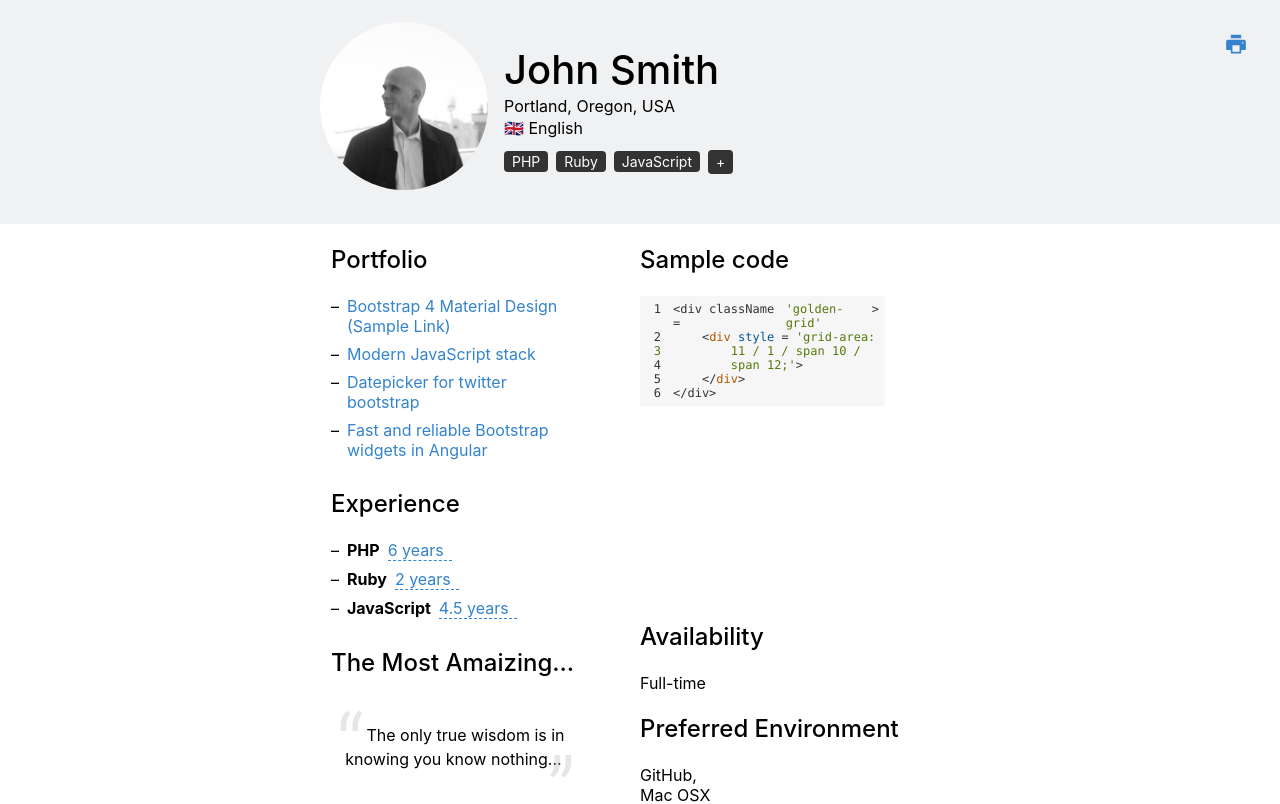
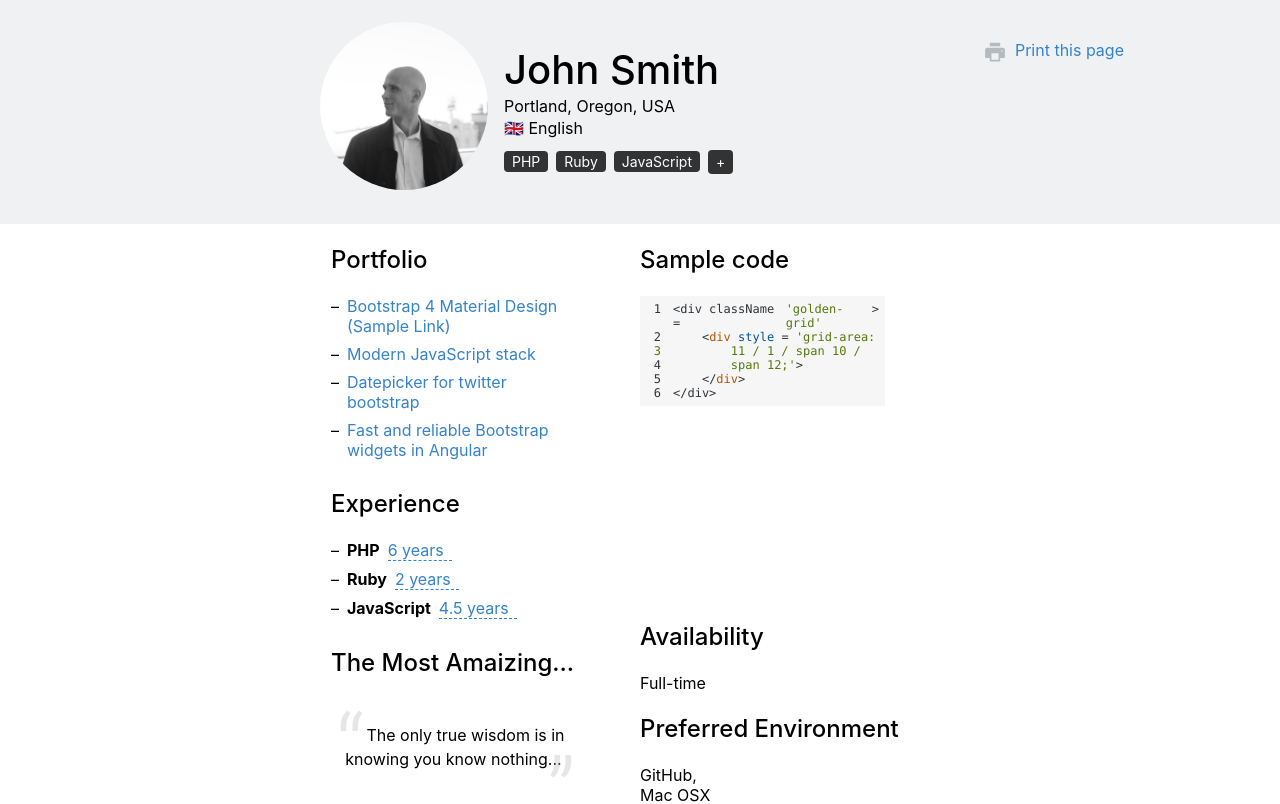
Before and after one commit to bseleng/axeta-trial, a React (Create React App) app: page / in a window 1280 px wide. Shown: the top 804 px of the page. Built offline with nearby package versions, Linux system fonts and the light colour scheme.

Commit message:
style: small fixes print page
Took 15 minutes

```diff
--- a/src/Atoms/AtmPrintBtn/AtmPrintBtn.jsx
+++ b/src/Atoms/AtmPrintBtn/AtmPrintBtn.jsx
@@ -3,17 +3,14 @@ import classes from './AtmPrintBtn.module.css'
 import { AiFillPrinter } from 'react-icons/ai'
 
 const AtmPrintBtn = () => {
-
   const handlePrint = () => {
     window.print()
   }
   return (
-    <span
-      onClick={handlePrint}
-      className={classes.btn}
-    >
-      <AiFillPrinter />
-    </span>
+    <div className={classes.wrapper} onClick={handlePrint}>
+      <AiFillPrinter className={classes.icon} />
+      <span>Print this page</span>
+    </div>
   )
 }
 export default AtmPrintBtn
--- a/src/Atoms/AtmPrintBtn/AtmPrintBtn.module.css
+++ b/src/Atoms/AtmPrintBtn/AtmPrintBtn.module.css
@@ -1,11 +1,19 @@
-.btn {
-    font-size: 24px;
+.wrapper {
+    display: flex;
+    font-size: 16px;
     color: #3483CC;
     position: absolute;
-    right: 2rem;
-    top: 2rem;
+    right: 156px;
+    top: 40px;
+    cursor: pointer;
 }
 
-.btn:hover, .btn:active {
+.wrapper:hover, .wrapper:active,  .wrapper:hover svg, .wrapper:active svg{
     color: #EB5757;
 }
+
+.icon {
+    color: #B3BAC0;
+    margin-right: 0.5rem;
+    font-size: 24px;
+}
```
